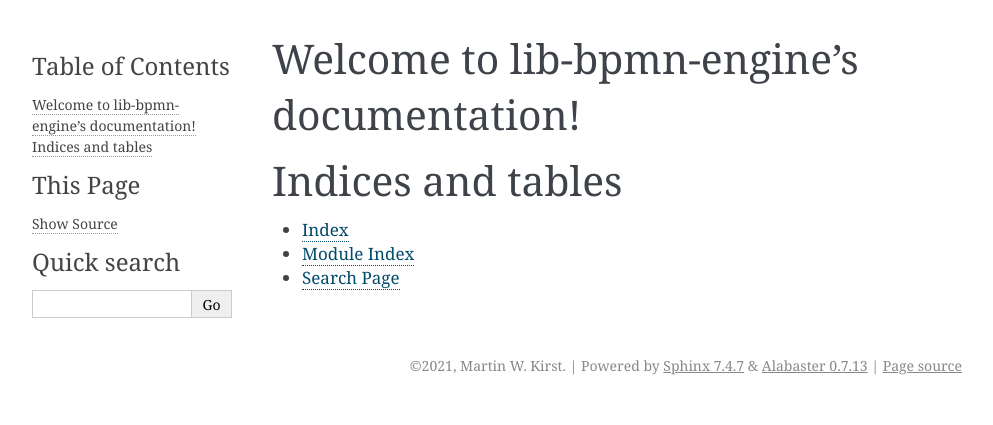
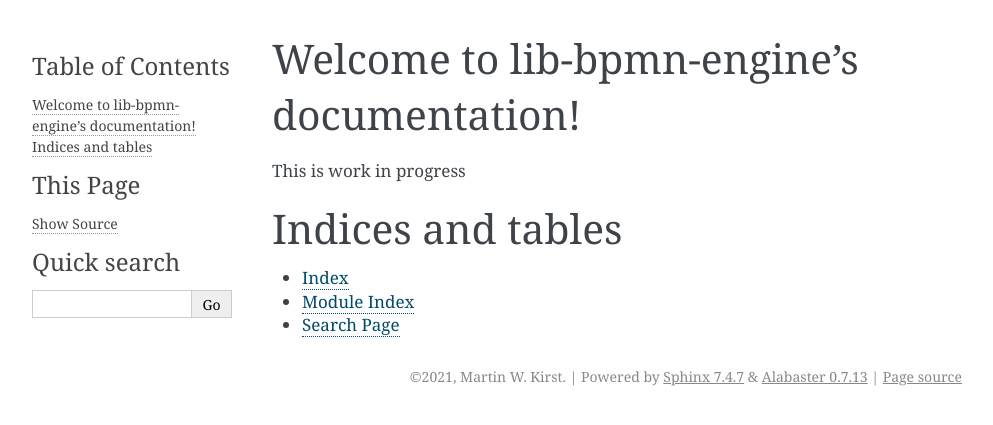
Before and after one commit to nitram509/lib-bpmn-engine, a Sphinx documentation site: the page built from docs/source/index.rst, in a window 1280 px wide. Shown: the top 425 px of the page, without its empty margins (148-1141 px from the left). Built offline with Sphinx 7.4.7, drawn with Linux system fonts in a browser that asks for light colours; some of the changed lines change nothing that is shown.

Commit message:
some hint for WiP

```diff
--- a/docs/source/index.rst
+++ b/docs/source/index.rst
@@ -1,8 +1,3 @@
-.. lib-bpmn-engine documentation master file, created by
-   sphinx-quickstart on Mon Nov 15 22:49:52 2021.
-   You can adapt this file completely to your liking, but it should at least
-   contain the root `toctree` directive.
-
 Welcome to lib-bpmn-engine's documentation!
 ===========================================
 
@@ -10,7 +5,7 @@ Welcome to lib-bpmn-engine's documentation!
    :maxdepth: 2
    :caption: Contents:
 
-
+This is work in progress
 
 Indices and tables
 ==================
```
